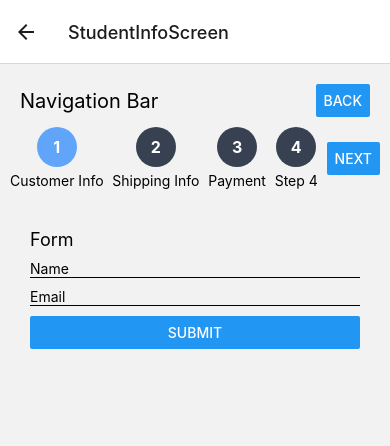
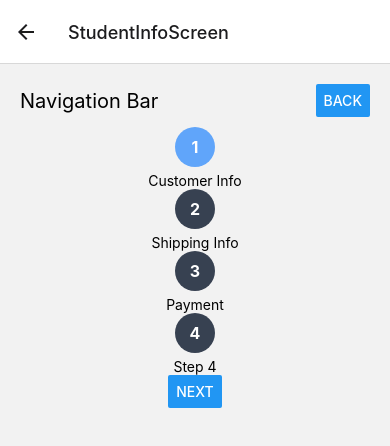
Before and after one commit to Jayasurya5454/Live-BusTracking-system, a React Native app in the folder BusTrack/: screen /StudentInfoScreen in a window 390 px wide. Shown: the top 446 px of the page. Built offline with nearby package versions, Linux system fonts and the light colour scheme.

Commit message:
CSS rectified

```diff
--- a/BusTrack/components/Admin/AdminLogin/AdminLoginStyles.js
+++ b/BusTrack/components/Admin/AdminLogin/AdminLoginStyles.js
@@ -30,7 +30,7 @@ const styles = StyleSheet.create({
 
   title: {
     fontSize: 38,
-    fontWeight: 700,
+    fontWeight: 'bold',
     color:'#3c009d',
     marginBottom: 60,
 
--- a/BusTrack/components/DriverLogin/DriverLoginStyles.js
+++ b/BusTrack/components/DriverLogin/DriverLoginStyles.js
@@ -30,7 +30,7 @@ const styles = StyleSheet.create({
 
   title: {
     fontSize: 38,
-    fontWeight: 700,
+    fontWeight: 'bold',
     color:'#3c009d',
     marginBottom: 60,
 
--- a/BusTrack/components/FacultyLogin/FacultyLoginStyles.js
+++ b/BusTrack/components/FacultyLogin/FacultyLoginStyles.js
@@ -30,7 +30,7 @@ const styles = StyleSheet.create({
 
   title: {
     fontSize: 38,
-    fontWeight: 700,
+    fontWeight: 'bold',
     color:'#3c009d',
     marginBottom: 60,
 
--- a/BusTrack/components/StudentLogin/StudentInfoScreen.js
+++ b/BusTrack/components/StudentLogin/StudentInfoScreen.js
@@ -1,5 +1,5 @@
 import React from 'react';
-import { View, Text, TextInput, Button, StyleSheet } from 'react-native';
+import { View, Text, Button, StyleSheet } from 'react-native';
 
 const Stepper = () => {
   const steps = ["Customer Info", "Shipping Info", "Payment", "Step 4"];
@@ -46,15 +46,6 @@ const StudentInfoScreen = ({ navigation }) => {
 
       {/* Stepper */}
       <Stepper />
-
-      {/* Form */}
-      <View style={styles.formContainer}>
-        <Text style={styles.formTitle}>Form</Text>
-        {/* Add your form components here */}
-        <TextInput placeholder="Name" style={styles.input} />
-        <TextInput placeholder="Email" style={styles.input} />
-        <Button title="Submit" onPress={() => console.log('Form submitted')} />
-      </View>
     </View>
   );
 };
@@ -74,12 +65,13 @@ const styles = StyleSheet.create({
     fontSize: 20,
   },
   stepperContainer: {
-    flexDirection: 'row',
+    flexDirection: 'column',
     justifyContent: 'space-between',
     alignItems: 'center',
     marginBottom: 20,
   },
   stepItem: {
+    flexDirection: '',
     alignItems: 'center',
   },
   stepCircle: {
@@ -104,17 +96,6 @@ const styles = StyleSheet.create({
   stepLabel: {
     marginTop: 5,
   },
-  formContainer: {
-    padding: 20,
-  },
-  formTitle: {
-    fontSize: 18,
-    marginBottom: 10,
-  },
-  input: {
-    borderBottomWidth: 1,
-    marginBottom: 10,
-  },
 });
 
 export default StudentInfoScreen;
--- a/BusTrack/components/StudentLogin/StudentLoginStyles.js
+++ b/BusTrack/components/StudentLogin/StudentLoginStyles.js
@@ -30,7 +30,7 @@ const styles = StyleSheet.create({
 
   title: {
     fontSize: 38,
-    fontWeight: 700,
+    fontWeight: 'bold',
     color:'#3c009d',
     marginBottom: 60,
 
--- a/BusTrack/package.json
+++ b/BusTrack/package.json
@@ -20,7 +20,8 @@
     "react-dom": "18.2.0",
     "react-native": "0.73.6",
     "react-native-animatable": "^1.4.0",
-    "react-native-web": "~0.19.6"
+    "react-native-web": "~0.19.6",
+    "react-native-gesture-handler": "~2.14.0"
   },
   "devDependencies": {
     "@babel/core": "^7.20.0"
```
Also changed, not shown: 1 other file (tests, documents, lock files or other folders).
